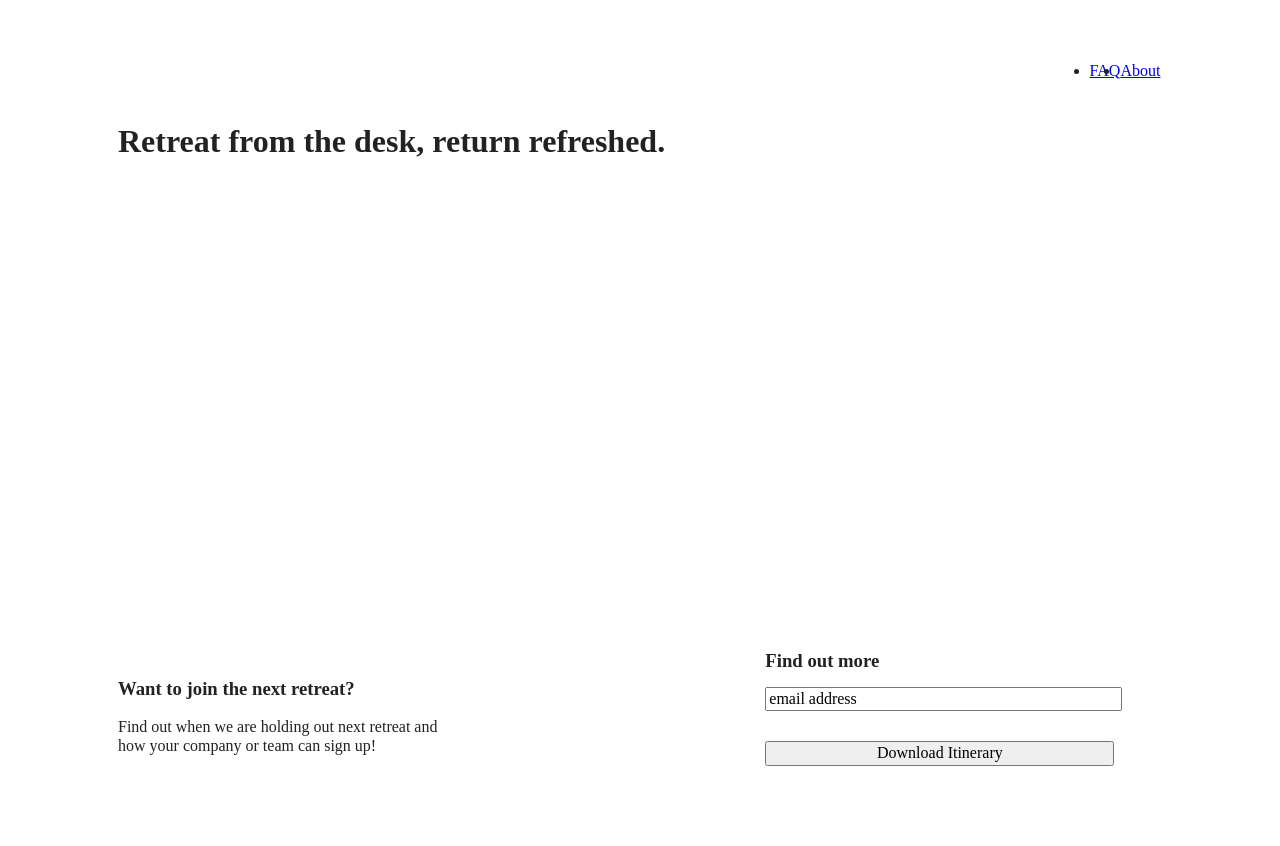
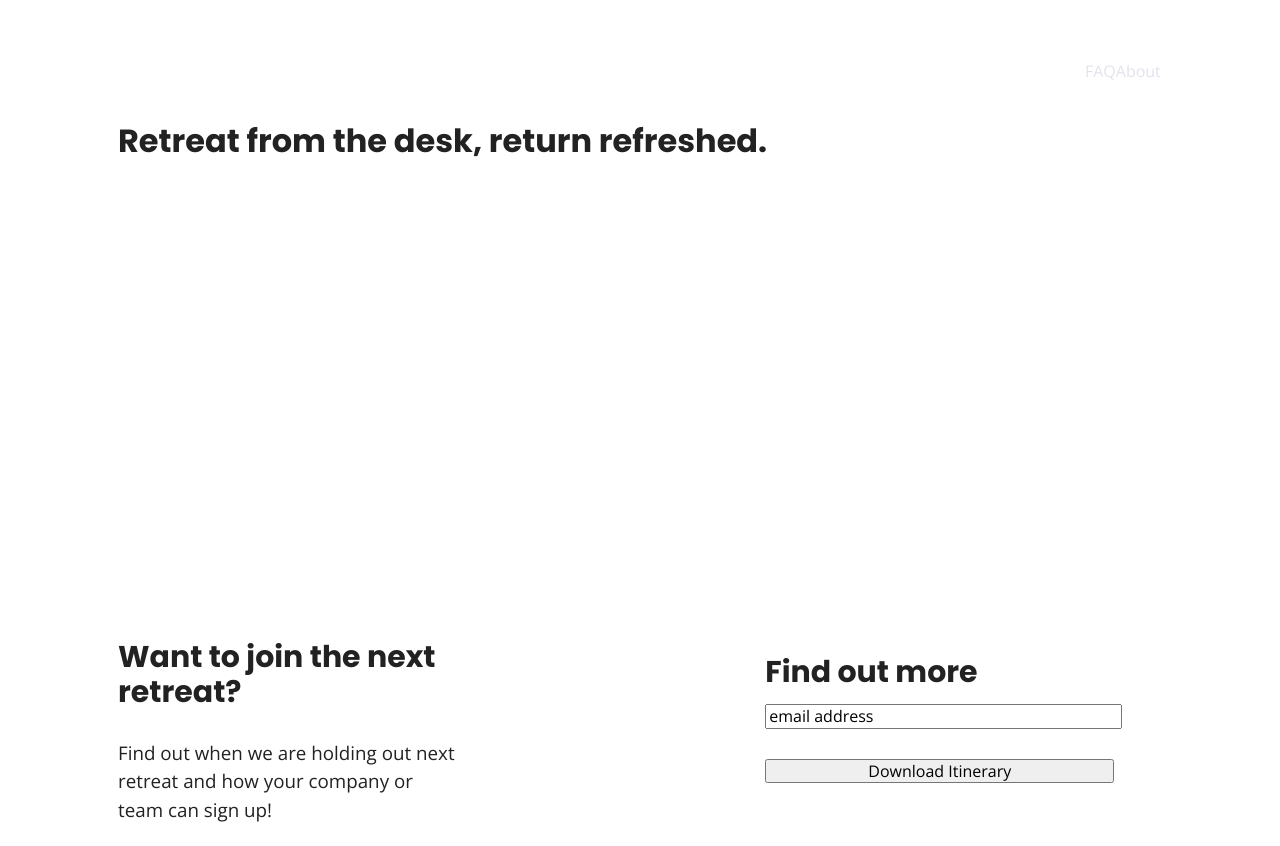
Before and after one commit to jrocca82/unplugged-retreat, a website built with Parcel: page index.html in a window 1280 px wide. Shown: the top 846 px of the page. Built offline with nearby package versions, Linux system fonts and the light colour scheme.

Commit message:
Add global styles and fonts

```diff
--- a/css/main.css
+++ b/css/main.css
@@ -86,6 +86,58 @@ textarea {
 /* ==========================================================================
    Author's custom styles
    ========================================================================== */
+   /* General Styles */
+   html {
+     font-size: 16px;
+   }
+
+   body {
+    font-family: 'Open Sans', sans-serif;
+    font-size: 1em;
+   }
+
+   ul,
+   ol {
+     list-style: none;
+   }
+
+   a {
+     color: #e2e3ed;
+    text-decoration: none;
+   }
+
+   h1{
+     font-family: 'Poppins', sans-serif;
+     font-size: 3.75em;
+   }
+
+   h3,
+   h4 {
+     font-family: 'Poppins', sans-serif;
+     font-size:1.875em;
+   }
+
+   p {
+     font-size: 1.175em;
+     line-height: 1.5em;
+   }
+
+   img {
+
+   }
+
+   figure {
+
+   }
+
+   address {
+     font-style: normal;
+   }
+
+   .content-wrapper {
+
+   }
+
 /* ----------Base Header - Footer Styles---------*/
 header,
 footer {
--- a/index.html
+++ b/index.html
@@ -18,7 +18,8 @@
 
   <link rel="stylesheet" href="css/normalize.css">
   <link rel="stylesheet" href="css/main.css">
-
+  <!-- Google Fonts -->
+  <link href="https://fonts.googleapis.com/css?family=Open+Sans:400,700|Poppins:500,700" rel="stylesheet">
   <meta name="theme-color" content="#fafafa">
 </head>
 
```
Also changed, not shown: about/index.html (+2 -1 lines), faq/index.html (+2 -1 lines).
